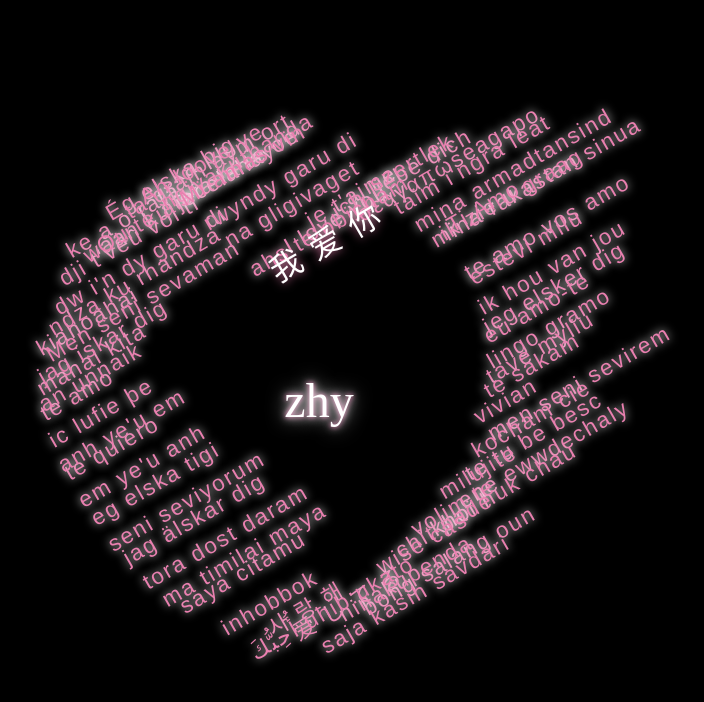
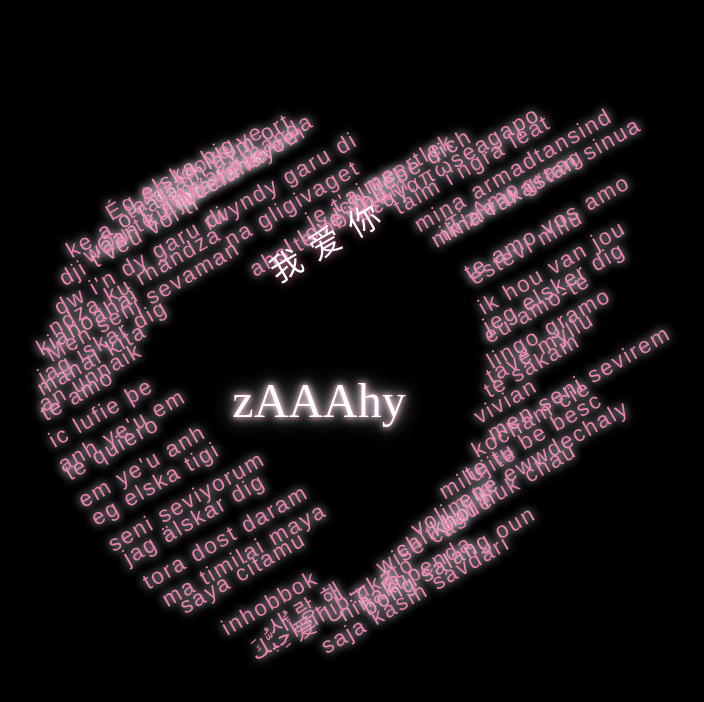
Before and after one commit to ailianjia/ailianjia.github.io, a plain HTML site: page acb11fd6cd24deb54973389aa1ba434f.html in a window 1280 px wide. Shown: the whole page, without its empty margins (385-1089 px from the left). Drawn offline with Linux system fonts and the light colour scheme; a script that the page names is missing.

Commit message:
Update acb11fd6cd24deb54973389aa1ba434f.html

```diff
--- a/acb11fd6cd24deb54973389aa1ba434f.html
+++ b/acb11fd6cd24deb54973389aa1ba434f.html
@@ -977,7 +977,7 @@ body {
   </div>
   <div id="ui">
     <!-- 在这里插入你的需求 -->
-          <div class="new">zhy</div>
+          <div class="new">zAAAhy</div>
   </div>
   <div class="love">
     <div class="love_horizontal">
```
